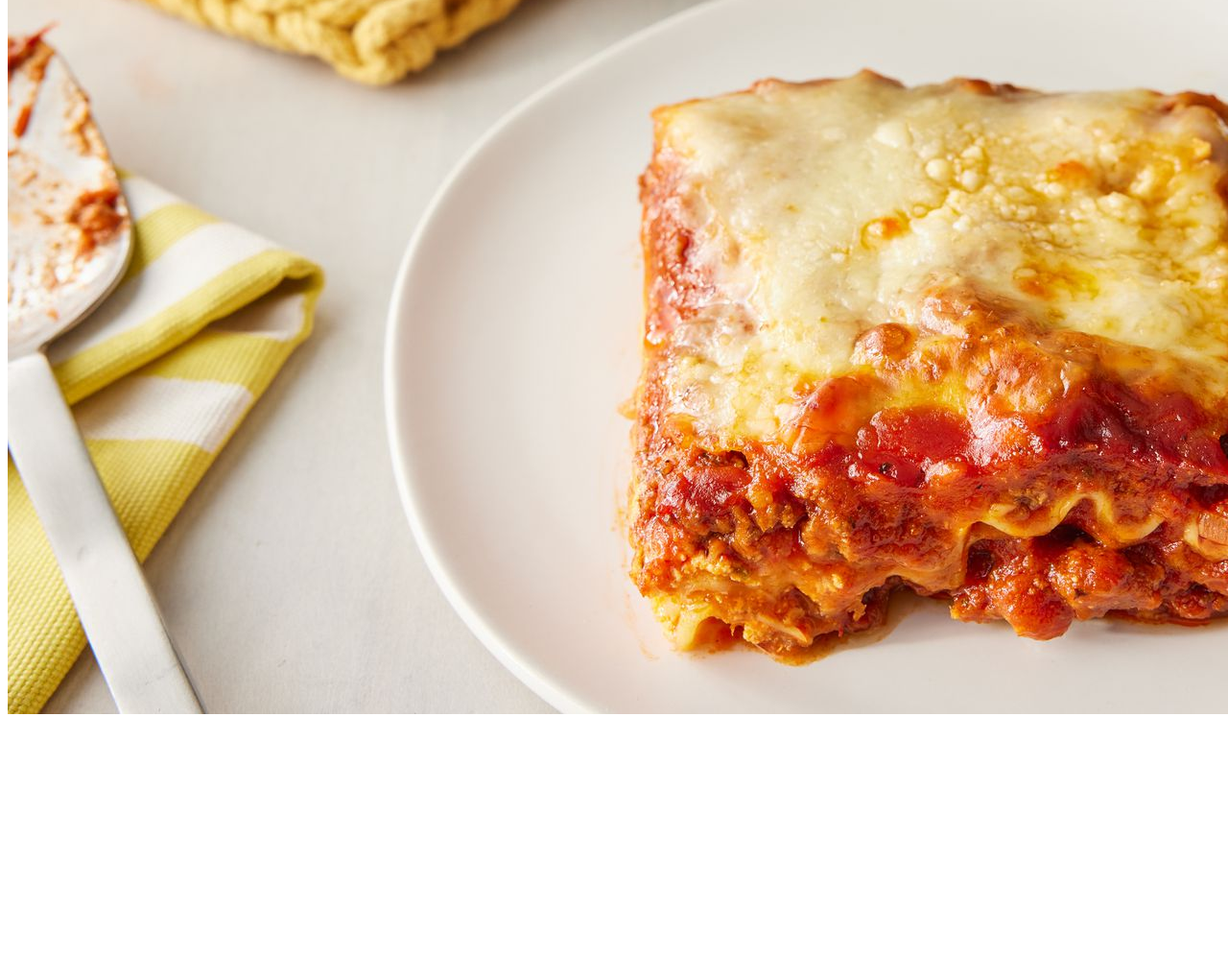
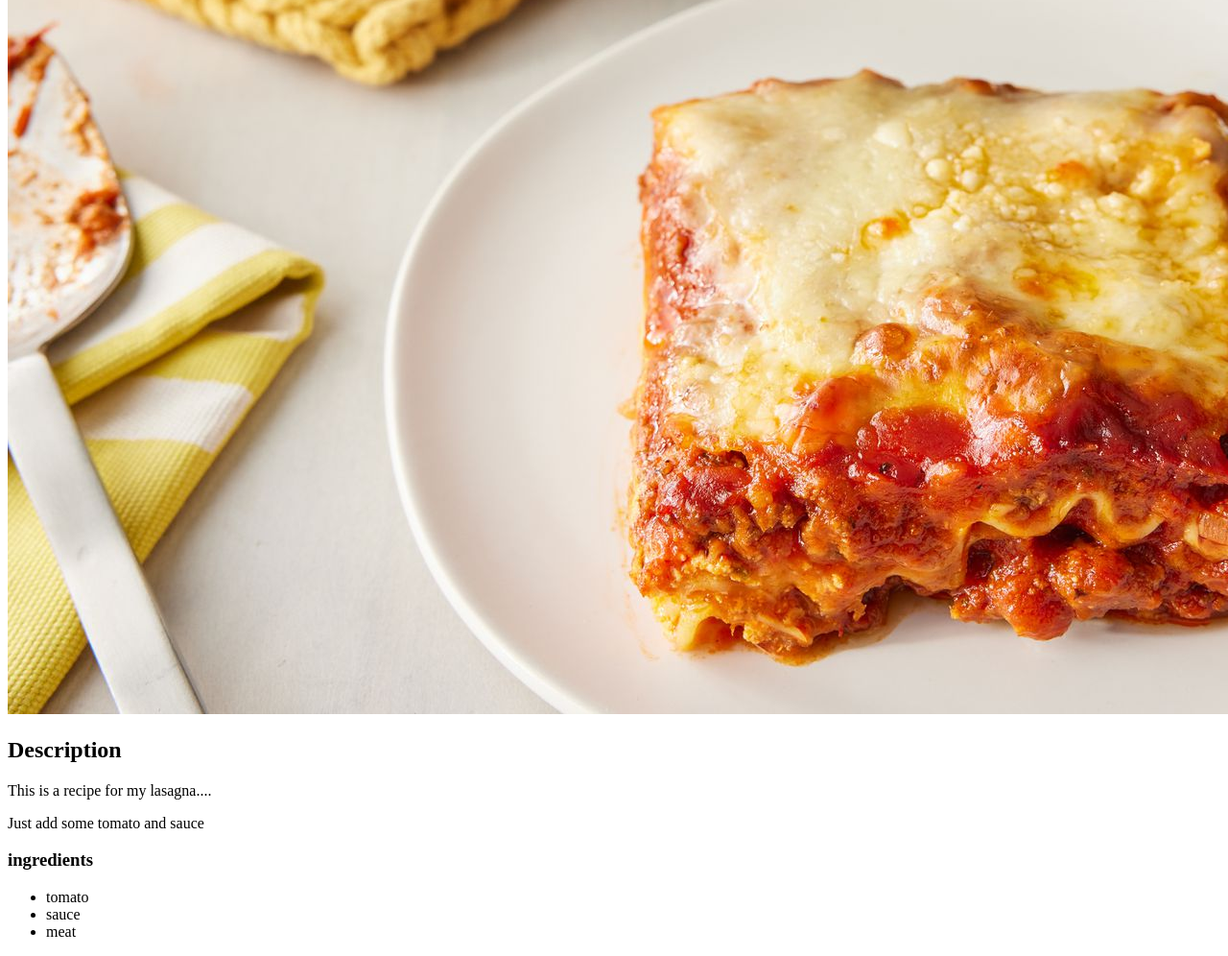
Before and after one commit to yellowcheese773/recipe24, a plain HTML site: page pages/lasagna.html in a window 1280 px wide. Shown: the part 104-1100 px from the top of the page at 96% size. Before the commit the page ends 860 px from the top, so only its background shows below. Drawn offline with Linux system fonts and the light colour scheme.

Commit message:
added description and ingredients in lasagna.html

```diff
--- a/pages/lasagna.html
+++ b/pages/lasagna.html
@@ -15,6 +15,20 @@
 
     <img src=../images/lasagna_pic.jpg>
 
+    <h2>Description</h2>
+
+    <p>This is a recipe for my lasagna....</p>
+
+    <p>Just add some tomato and sauce</p>
+
+    <h3>ingredients</h3>
+
+    <ul>
+        <li>tomato</li>
+        <li>sauce</li>
+        <li>meat</li>
+    </ul>
+
 
 </body>
 
```
Also changed, not shown: pages/index.html (+1 -1 lines).
